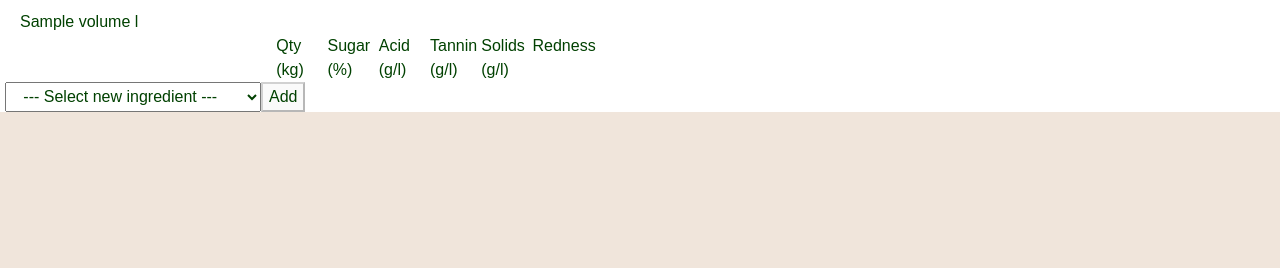
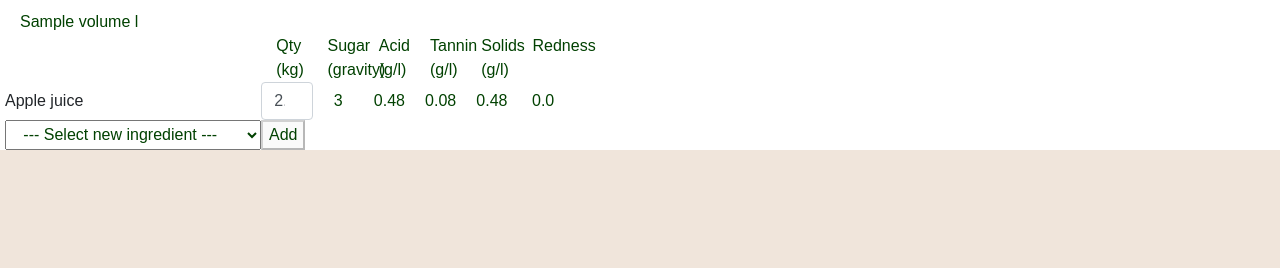
Before and after one commit to tonywh/homewinex, a Django app: template recipe/templates/recipe/recipe.html in a window 1280 px wide. Shown: the part 160-428 px from the top of the page. Run offline with Django 3.2, Linux system fonts and the light colour scheme; data comes from the database, SQL or seed files in the repository; both versions use the stored data as it was after the commit; the template is opened without the code that fills it: most values are stand-ins (such as "Sample title", 1, 10 or a date in 2020); some libraries are stand-ins or nearby versions.

Commit message:
recipe builder ingredient addition and adjustment working

```diff
--- a/recipe/models.py
+++ b/recipe/models.py
@@ -75,10 +75,10 @@ class Recipe(models.Model):
         data = {}
         for f in chain(opts.concrete_fields, opts.private_fields):
             data[f.name] = f.value_from_object(self)
-        for f in opts.many_to_many:
-            iu = IngredientUse.objects.filter(recipe_id=self.id).values()
-            print(iu)
-            data[f.name] = [i.id for i in f.value_from_object(self)]
+
+        ingredientuses = list(IngredientUse.objects.filter(recipe_id=self.id).values())
+        print(ingredientuses)
+        data['ingredients'] = ingredientuses
         return data
 
 class IngredientUse(models.Model):
--- a/recipe/static/recipe.css
+++ b/recipe/static/recipe.css
@@ -6,3 +6,8 @@ label, legend {
   padding: 0px 5px 0px 5px;
   margin: 0px;
 }
+
+.ingredient-value {
+  text-align: center;
+  padding: 7px 0;
+}
--- a/recipe/static/recipe.js
+++ b/recipe/static/recipe.js
@@ -2,6 +2,7 @@ const ingredient_template = Handlebars.compile(document.querySelector('#ingredie
 const new_ingredient_template = Handlebars.compile(document.querySelector('#new_ingredient').innerHTML);
 
 var recipe;
+var ingredients;
 
 document.addEventListener('DOMContentLoaded', () => {
   buildRecipeApp();
@@ -37,7 +38,6 @@ function buildRecipeApp() {
   // Get recipe and ingredient list
   const request = new XMLHttpRequest();
   url = '/recipedetail?' + new URLSearchParams({id: id}).toString();
-  console.log(url);
   request.open('GET', url);
   request.onload = showRecipe;
   csrftoken = Cookies.get('csrftoken');
@@ -49,8 +49,10 @@ function showRecipe(ev) {
   request = ev.target;
   const data = JSON.parse(request.responseText);
 
-  // Keep a copy of the recipe to allow us to build it then submit it
+  // Keep a copy of the recipe and available ingredients to allow us to build
+  // then submit.
   recipe = data.recipe;
+  ingredients = data.ingredients;
 
   // If starting a new recipe, get the basic data from the HTML elements already
   // created.
@@ -61,29 +63,80 @@ function showRecipe(ev) {
     recipe.ingredients = [];
   }
 
+  showIngredients();
+}
+
+function showIngredients() {
   // Create an ingredient line for each ingredient in the recipe
-  document.querySelector("#ingredients").innerHTML = "";
-  recipe.ingredients.forEach( id => {
-    // data.ingredients.forEach( d_ingredient => {
-    //   if ( id == d_ingredient.id ) {
-    //     ingr = {
-    //       name: ingredient.name,
-    //       qty: ingredient.qty,    // kg, or l
+  // This is O(N*N). If this becomes a performance issue change it
+  // to a sorted list of ingredients and implement a binary search
+  // to achieve O(N*logN).
+  ingr_el = document.querySelector("#ingredients");
+  ingr_el.innerHTML = "";
+  i = 0;
+  recipe.ingredients.forEach( use => {
+    ingredients.forEach( ingredient => {
+      if ( use.ingredient_id == ingredient.id ) {
+        ingr = calcIngredientAttrs(ingredient, use.qty_kg, recipe.volume_l);
+        ingr_el.innerHTML += ingredient_template({ingredient: ingr, index: i});;
+      }
+    });
+    i++;
+  });
 
-    //     };
-    //     break;
-    //   }
-    // });
+  // Set actions for qty changes
+  el = ingredient_template({ingredient: ingr});
+  i = 0;
+  ingr_el.querySelectorAll('.qty').forEach( el => {
+    el.oninput = (ev) => {
+      qty_kg = ev.target.value;
+      use = recipe.ingredients[ev.target.dataset.index];
+      use.qty_kg = qty_kg;
+      ingredients.forEach( ingredient => {
+        if ( use.ingredient_id == ingredient.id ) {
+          ingr = calcIngredientAttrs(ingredient, use.qty_kg, recipe.volume_l);
 
+          // Set the values in the existing elements rather than rebuilding HTML,
+          // so that the UI runs smoothly making it a more interactive experience.
+          ingr_row = ev.target.closest('.ingredient-table');
+          ingr_row.querySelector('.qty').innerHTML = ingr.qty_kg;
+          ingr_row.querySelector('.sugar').innerHTML = ingr.sugar;
+          ingr_row.querySelector('.acid').innerHTML = ingr.acid;
+          ingr_row.querySelector('.tannin').innerHTML = ingr.tannin;
+          ingr_row.querySelector('.solids').innerHTML = ingr.solids;
+          ingr_row.querySelector('.redness').innerHTML = ingr.redness;
+        }
+      });
+
+    };
+    i++;
   });
 
   // Create new ingredient input selector and button
-  document.querySelector('#ingredient-select').innerHTML = new_ingredient_template({ingredients: data.ingredients});
+  document.querySelector('#ingredient-select').innerHTML = new_ingredient_template({ingredients: ingredients});
   document.querySelector('#new_ingr_select').oninput = (ev) => {
     document.querySelector('#new_ingr_button').disabled = (ev.target.value == -1);
     return true;
   };
   document.querySelector('#new_ingr_button').onclick = () => {
-//    recipe.ingredients.push({id: name: })
+    // Adds new ingredient to the array and updates the page.
+    recipe.ingredients.push({
+      ingredient_id: document.querySelector('#new_ingr_select').value,
+      qty_kg: 1.0
+     });
+     showIngredients();
+     return false;
   };
 }
+
+function calcIngredientAttrs(ingredient, qty_kg, volume_l) {
+  return {
+    name: ingredient.name,
+    qty: parseFloat(qty_kg).toFixed(2),
+    sugar: (qty_kg * ingredient.sugar / volume_l / 2.64).toFixed(0),
+    acid: (qty_kg * ingredient.acid / volume_l).toFixed(2),
+    tannin: (qty_kg * ingredient.tannin / volume_l).toFixed(2),
+    solids: (qty_kg * ingredient.solu_solid / volume_l).toFixed(2),
+    redness: (qty_kg * ingredient.redness / volume_l).toFixed(1),
+  };
+}
--- a/recipe/templates/recipe/recipe.html
+++ b/recipe/templates/recipe/recipe.html
@@ -9,12 +9,12 @@
     {% verbatim %}
       <div class="row ingredient-table">
         <input class="col-sm-5 form-control-plaintext" value="{{ingredient.name}}" readonly>
-        <input type="number" name="qty[]" step="0.01" min="0" class="col-sm-1 form-control qty" value="{{ingredient.qty}}" >
-        <span class="col-sm-1 ingredient-value">{{ingedient.sugar}}</span>
-        <span class="col-sm-1 ingredient-value">{{ingedient.acid}}</span>
-        <span class="col-sm-1 ingredient-value">{{ingedient.tannin}}</span>
-        <span class="col-sm-1 ingredient-value">{{ingedient.solids}}</span>
-        <span class="col-sm-1 ingredient-value">{{ingedient.redness}}</span>
+        <input type="number" name="qty[]" step="0.01" min="0" class="col-sm-2 col-md-2 col-lg-1 form-control qty" value="{{ingredient.qty}}" data-index="{{index}}">
+        <span class="col-sm-1 ingredient-value sugar">{{ingredient.sugar}}</span>
+        <span class="col-sm-1 ingredient-value acid">{{ingredient.acid}}</span>
+        <span class="col-sm-1 ingredient-value tannin">{{ingredient.tannin}}</span>
+        <span class="col-sm-1 ingredient-value solids">{{ingredient.solids}}</span>
+        <span class="col-sm-1 ingredient-value redness">{{ingredient.redness}}</span>
       </div>
     {% endverbatim %}
   </script>
@@ -51,7 +51,7 @@
         </div>
         <div class="row ingredient-table">
           <span class="col-sm-5"></span>
-          <span class="col-sm-1">Qty</span>
+          <span class="col-sm-2 col-md-2 col-lg-1">Qty</span>
           <span class="col-sm-1">Sugar</span>
           <span class="col-sm-1">Acid</span>
           <span class="col-sm-1">Tannin</span>
@@ -60,8 +60,8 @@
         </div>
         <div class="row ingredient-table">
           <span class="col-sm-5"></span>
-          <span class="col-sm-1">(kg)</span>
-          <span class="col-sm-1">(%)</span>
+          <span class="col-sm-2 col-md-2 col-lg-1">(kg)</span>
+          <span class="col-sm-1">(gravity)</span>
           <span class="col-sm-1">(g/l)</span>
           <span class="col-sm-1">(g/l)</span>
           <span class="col-sm-1">(g/l)</span>
```
Also changed, not shown: db.sqlite3, recipe/migrations/0010_auto_20200625_0926.py (added).
